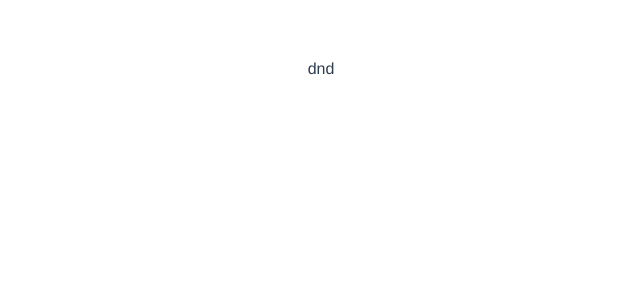
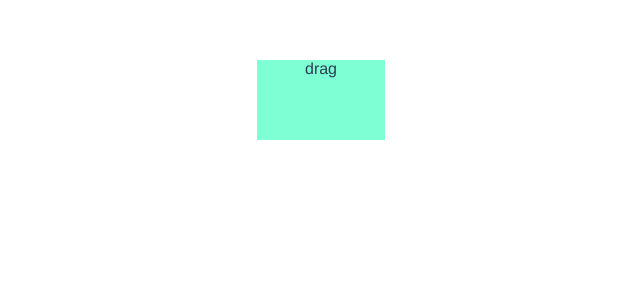
Before and after one commit to sizukutamago/vue-dnd, a Vue app: page / in a window 1280 px wide. Shown: the top 300 px of the page, without its empty margins (319-959 px from the left). Built offline with nearby package versions, Linux system fonts and the light colour scheme; the HTML template or start-up script is replaced by a standard one.

Commit message:
drag event

```diff
--- a/package.json
+++ b/package.json
@@ -29,7 +29,9 @@
       "plugin:vue/essential",
       "eslint:recommended"
     ],
-    "rules": {},
+    "rules": {
+      "no-console": 0
+    },
     "parserOptions": {
       "parser": "babel-eslint"
     }
--- a/src/App.vue
+++ b/src/App.vue
@@ -1,12 +1,19 @@
 <template>
   <div id="app">
-    dnd
+    <div class="box" id="dragstart">
+      <p draggable="true">drag</p>
+    </div>
   </div>
 </template>
 
 <script>
 export default {
-  name: 'app'
+  name: 'app',
+  mounted () {
+    document.getElementById('dragstart').addEventListener('drag', function () {
+      console.log('drag');
+    });
+  }
 }
 </script>
 
@@ -19,4 +26,11 @@ export default {
   color: #2c3e50;
   margin-top: 60px;
 }
+
+.box {
+  height: 10vh;
+  width: 10vw;
+  margin: 0 auto;
+  background-color: aquamarine;
+}
 </style>
```
